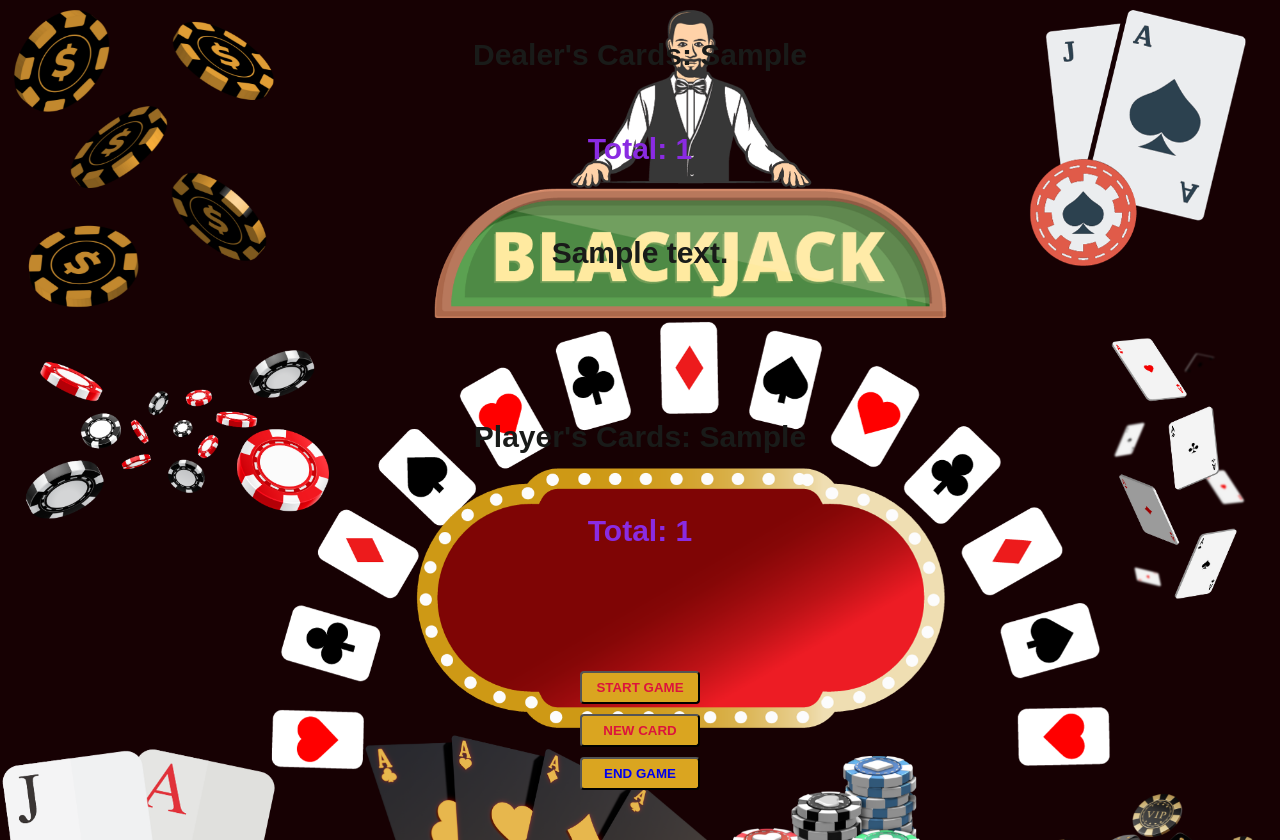
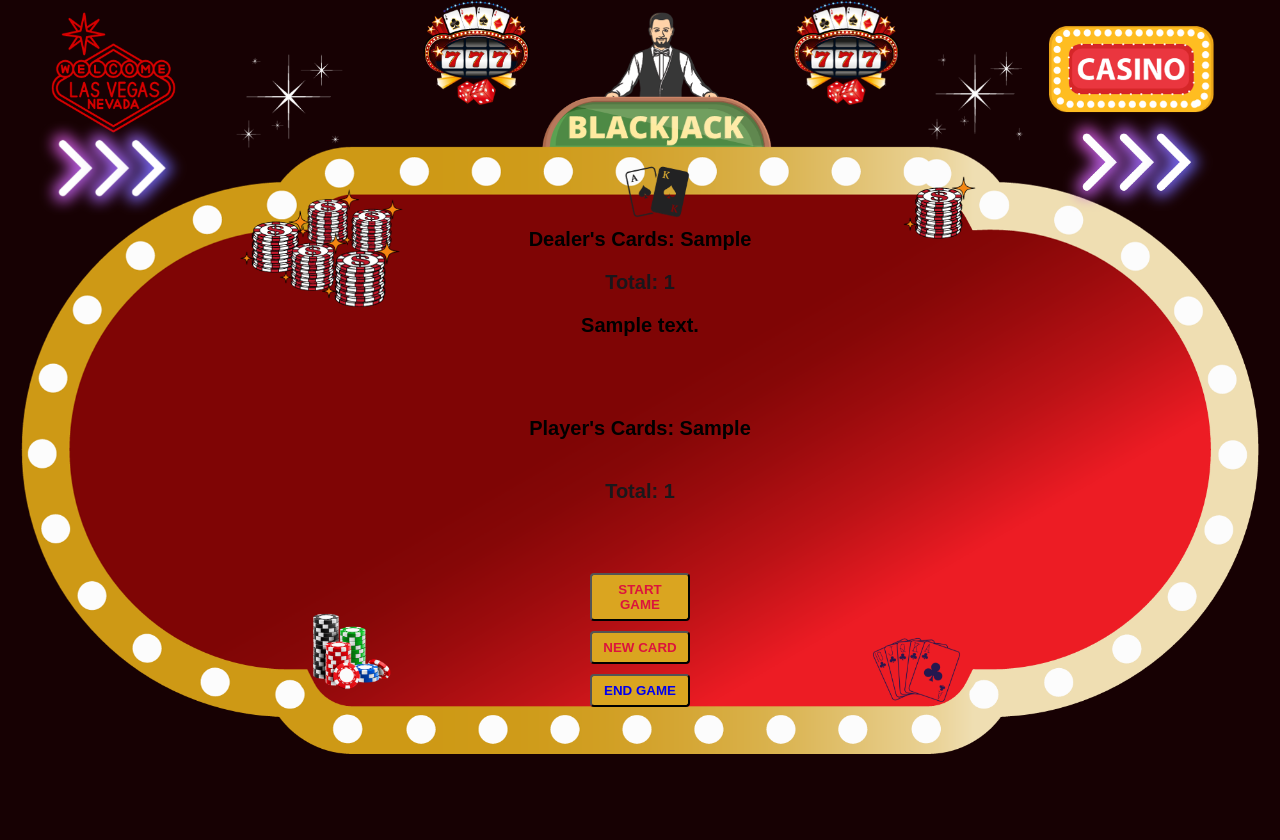
Before and after one commit to ShorenaK/BlackJack-AWS, a Flask app: template templates/indexmain.html in a window 1280 px wide. After the commit the page ends 754 px from the top, so only its background shows below. Run offline with Flask 3, Linux system fonts and the light colour scheme; the template is opened without the code that fills it: most values are stand-ins (such as "Sample title", 1, 10 or a date in 2020).

Commit message:
css changed and hmtl upadeted

```diff
--- a/static/css/style.css
+++ b/static/css/style.css
@@ -1,38 +1,38 @@
-/*  Global styling for the entire page */
-body{
+/* Global styling for the entire page */
+body {
     font-family: Arial, Helvetica, sans-serif;
     background-image: url("/static/images/image1.png");
+    background-repeat: no-repeat;
     background-size: cover;
-    background-size: 100%;
     margin-bottom: 50px;
     text-align: center;
     font-size: 30px;
-    color:rgb(25, 27, 25);
     font-weight: bold;
 }
+
 /* Styling for level 3 heading (h3) */
 h3 {
     color: gold;
     display: flex;
     justify-content: center;
 }
+
 /* Styling for container div */
 .container {
     display: flex;
     flex-direction: column;
     justify-content: center;
+    align-items: center; /* Center the container contents horizontally */
 }
-/* Styling for specific elemnets within the container */
-.container > p, h3, h4, h5{
-    align-items: flex-center;
+
+/* Styling for specific elements within the container */
+.container > p {
     align-self: center;
+}
 
-}
-/*  Styling for buttons */
+/* Styling for buttons */
 button {
     width: 120px;
-    align-items: flex-center;
-    align-self: center;
     margin-top: 10px;
     color: crimson;
     text-decoration-color: brown;
@@ -42,3 +42,52 @@ button {
     font-weight: bold;
     border-radius: 4px;
 }
+
+#dealer_div {
+    padding-top: 250px;
+}
+
+/* Media query for smaller screens (less than 768px) */
+@media screen and (max-width: 768px) {
+    body {
+        font-size: 20px; /* Adjust font size for smaller screens */
+    }
+
+    .container {
+        max-width: 90%; /* Adjust the maximum width for smaller screens */
+    }
+
+    #dealer_div {
+        padding-top: 150px; /* Adjust padding for smaller screens */
+    }
+}
+
+/* Media query for smaller screens (14 to 18 inches) */
+@media screen and (max-width: 18in) {
+    body {
+        font-size: 20px;
+    }
+
+    button {
+        width: 100px;
+    }
+
+    #dealer_div {
+        padding-top: 200px;
+    }
+}
+
+/* Media query for larger screens (19 to 34 inches) */
+@media screen and (min-width: 19in) and (max-width: 34in) {
+    body {
+        font-size: 40px;
+    }
+
+    button {
+        width: 150px;
+    }
+
+    #dealer_div {
+        padding-top: 400px;
+    }
+}
--- a/templates/index.html
+++ b/templates/index.html
@@ -18,7 +18,7 @@
      <!-- Headind with a link to the main casino page "Game Table" -->
      <h1><a style="color: gold;" href="{{ url_for('indexmain') }}"><b>Enter Casino</b></a></h1>
      <!-- Mian image with a link to the main casino page -->
-     <img class='main_image'  src="{{ url_for('static', filename='images/new_back.png') }}" alt="casino background">
+     <img class='main_image' src="{{ url_for('static', filename='images/new_back.png') }}" alt="casino background">
 
      </div>
     </body>
--- a/templates/indexmain.html
+++ b/templates/indexmain.html
@@ -16,18 +16,20 @@
     <!-- Heading for the Balckjack table -->
     <div class="container">
         <!-- Dispay dealer's cards and total -->
+        <div id="dealer_div">
         <p id="dealer_cards">Dealer's Cards: {{ cardsDl }}</p>
-        <p id="dealer_total" style="color: blueviolet;"> Total: {{ totalDl }}</p>
-        <h4 id="message-dealer"> {{ messageDl }} </h4>
+        <p id="dealer_total" style="color: rgb(25, 22, 27);"> Total: {{ totalDl }}</p>
+        <p id="message-dealer"> {{ messageDl }} </p>
+        </div>
         <!-- Display messages and total for the player -->
-        <h4 id="message"> {{ message }} </h4>
+        <p id="message"> {{ message }} </p>
         <p id="player_cards">Player's Cards: {{ cardsPl }}</p>
-        <p id="player_total" style="color: blueviolet;">Total: {{ totalPl }}</p>
-        <h5 id="player_name_chips"> </h5>
+        <p id="player_total" style="color: rgb(26, 24, 27);">Total: {{ totalPl }}</p>
+        <p id="player_name_chips"> </p>
         <!-- Buttons for game actions -->
         <button id="start_game">START GAME</button>
         <button id="new_card">NEW CARD</button>
-        <button><a style="text-decoration:none" style="color: rgb(5, 85, 30);" href="{{ url_for('index') }}">END GAME</a></button>
+        <button><a style="text-decoration:none" style="color: rgb(2, 40, 14);" href="{{ url_for('index') }}">END GAME</a></button>
     </div>
     <!-- JavaScript section for making asynchronous request and updating UI -->
     <script>
```
Also changed, not shown: static/images/image1.png.
